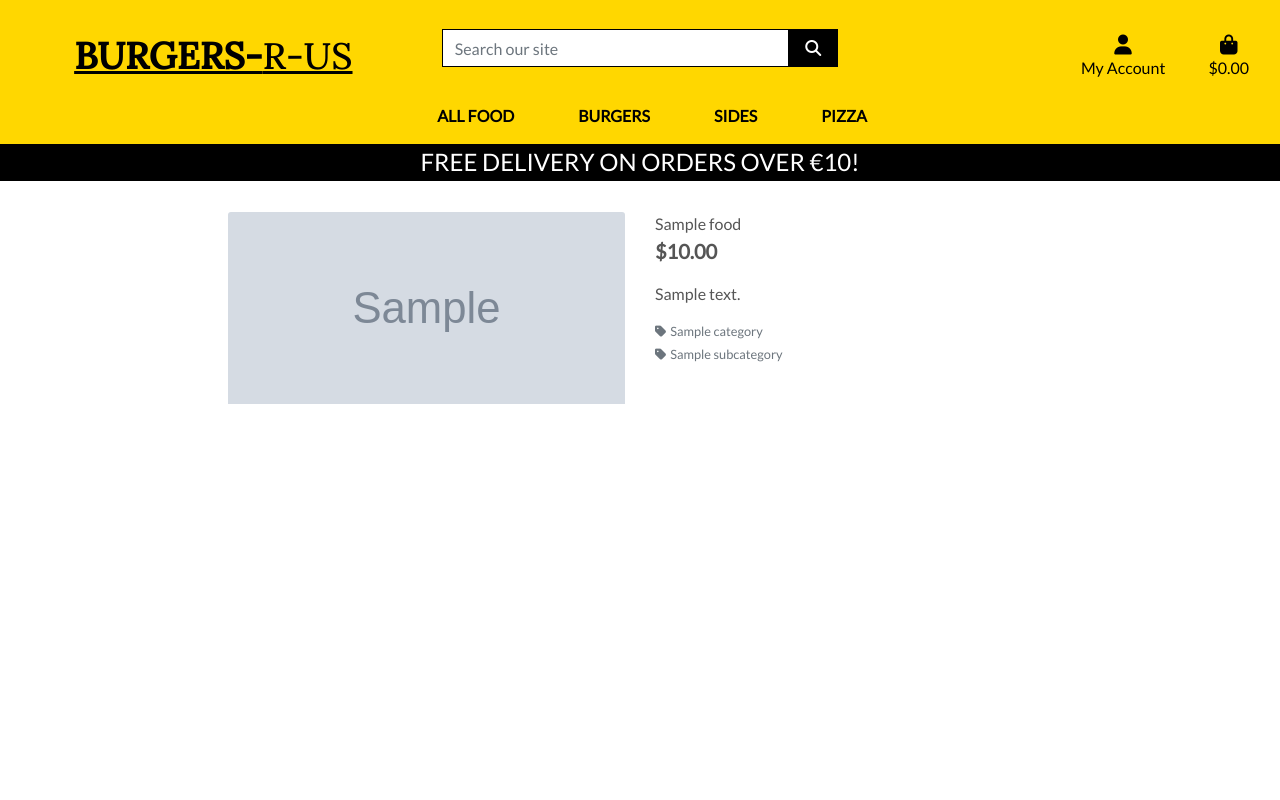
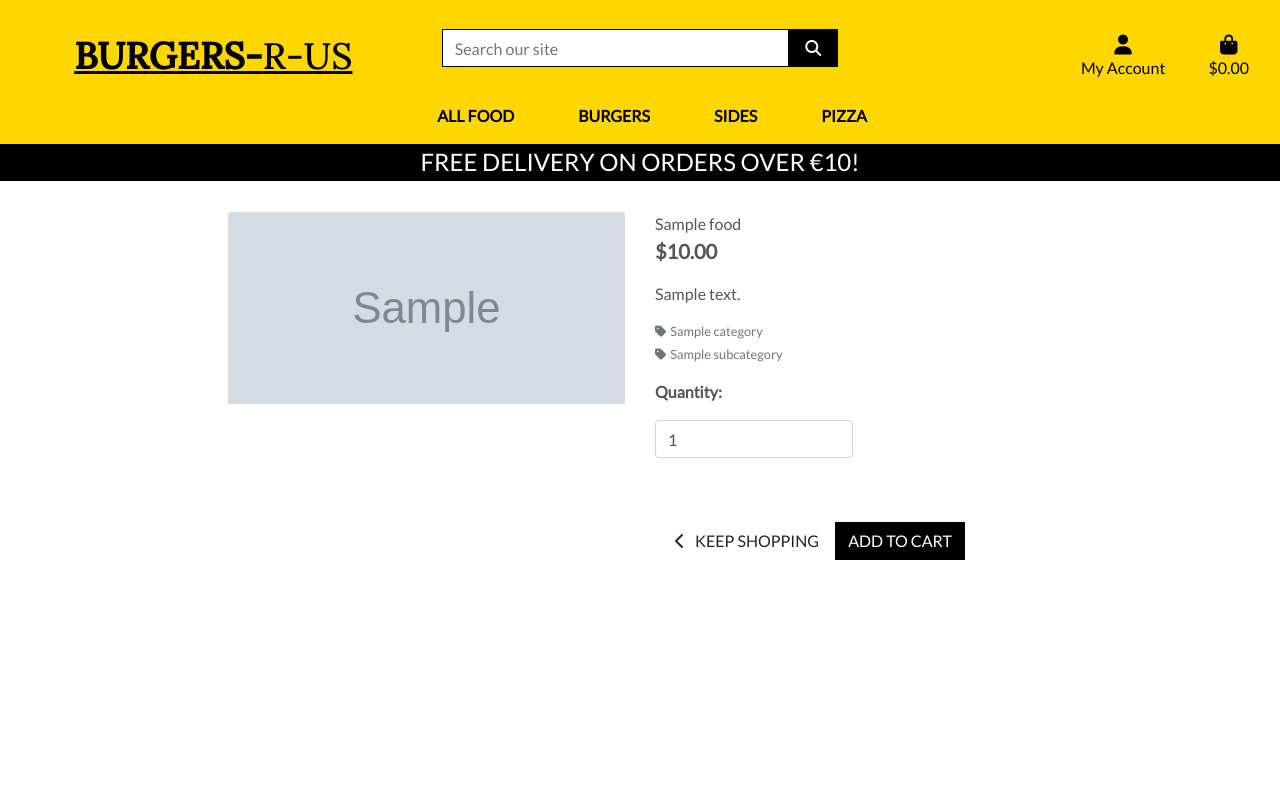
Before and after one commit to seanj06/Burgers-R-Us-P5, a Django app: page /products/1 in a window 1280 px wide. Run offline with Django 3.2, Linux system fonts and the light colour scheme; tables that the repository leaves empty hold one stand-in row (values such as "Sample post"); grey boxes marked "Sample" are stand-in pictures; some libraries are stand-ins or nearby versions.

Commit message:
Add add_to_cart view, url and form to product detail template

```diff
--- a/cart/urls.py
+++ b/cart/urls.py
@@ -3,5 +3,6 @@ from django.urls import path
 from . import views
 
 urlpatterns = [
-    path('', views.cart_home, name='cart_home')
+    path('', views.cart_home, name='cart_home'),
+    path('add/<item_id>/', views.add_to_cart, name='add_to_cart'),
 ]
--- a/products/templates/products/product_detail.html
+++ b/products/templates/products/product_detail.html
@@ -45,6 +45,31 @@
                     </a>
                 </p>
                 {% endif %}
+                <form class="form" action="{% url 'add_to_cart' product.id %}" method="POST">
+                    {% csrf_token %}
+                    <div class="form-row">
+                        <div class="col-12">
+                            <p class="mt-3"><strong>Quantity:</strong></p>
+                            <div class="form-group w-50">
+                                <div class="input-group">
+                                    <input class="form-control qty_input" type="number" name="quantity" value="1"
+                                        min="1" max="99" data-item_id="{{ product.id }}" id="id_qty_{{ product.id }}">
+                                </div>
+                            </div>
+                        </div>
+
+                        <div class="col-12">
+                            <a href="{% url 'products' %}" class="btn btn-outline-black rounded-0 mt-5">
+                                <span class="icon">
+                                    <i class="fas fa-chevron-left"></i>
+                                </span>
+                                <span class="text-uppercase">Keep Shopping</span>
+                            </a>
+                            <input type="submit" class="btn btn-black rounded-0 text-uppercase mt-5" value="Add to Cart">
+                        </div>
+                        <input type="hidden" name="redirect_url" value="{{ request.path }}">
+                    </div>
+                </form>
             </div>
         </div>
     </div>
```
Also changed, not shown: cart/views.py (+16 -1 lines).
